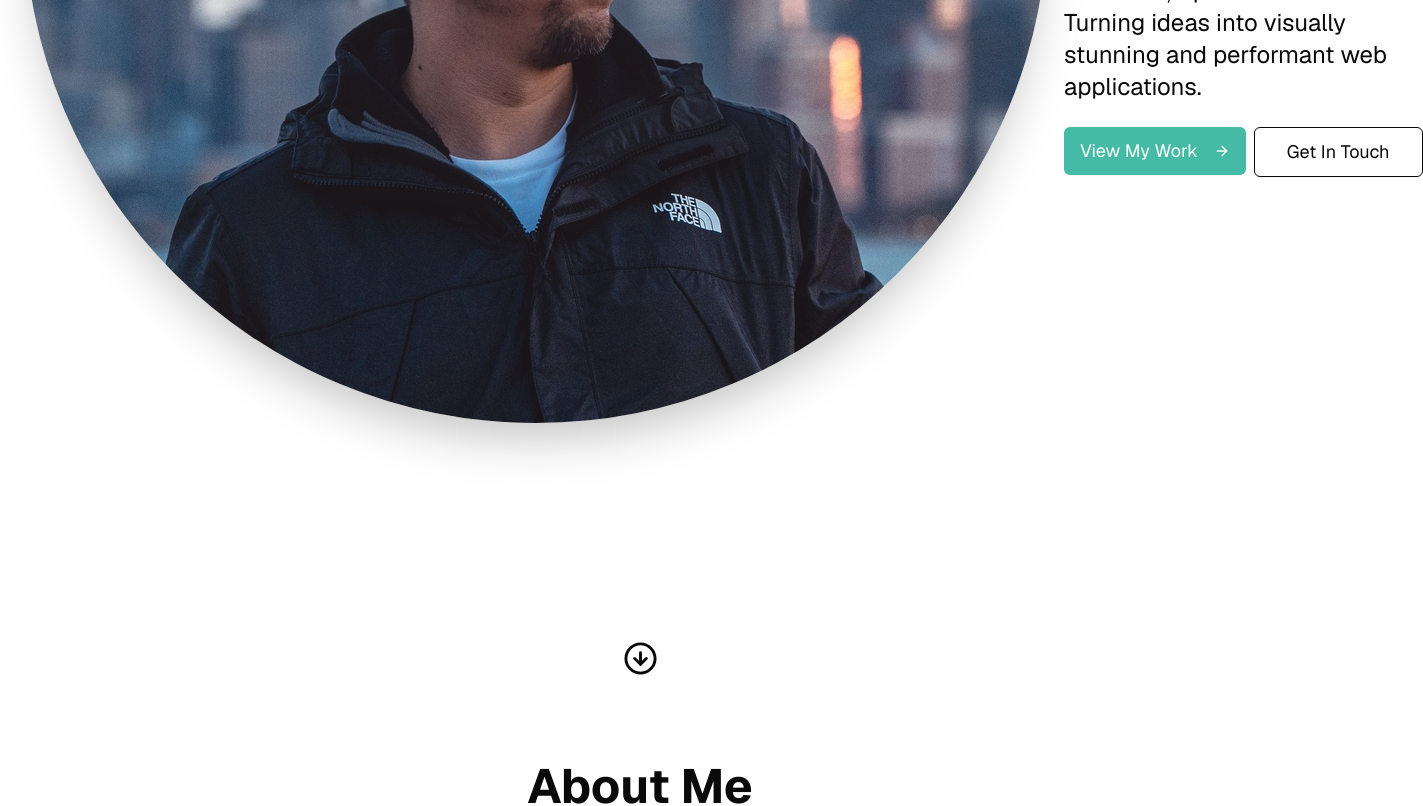
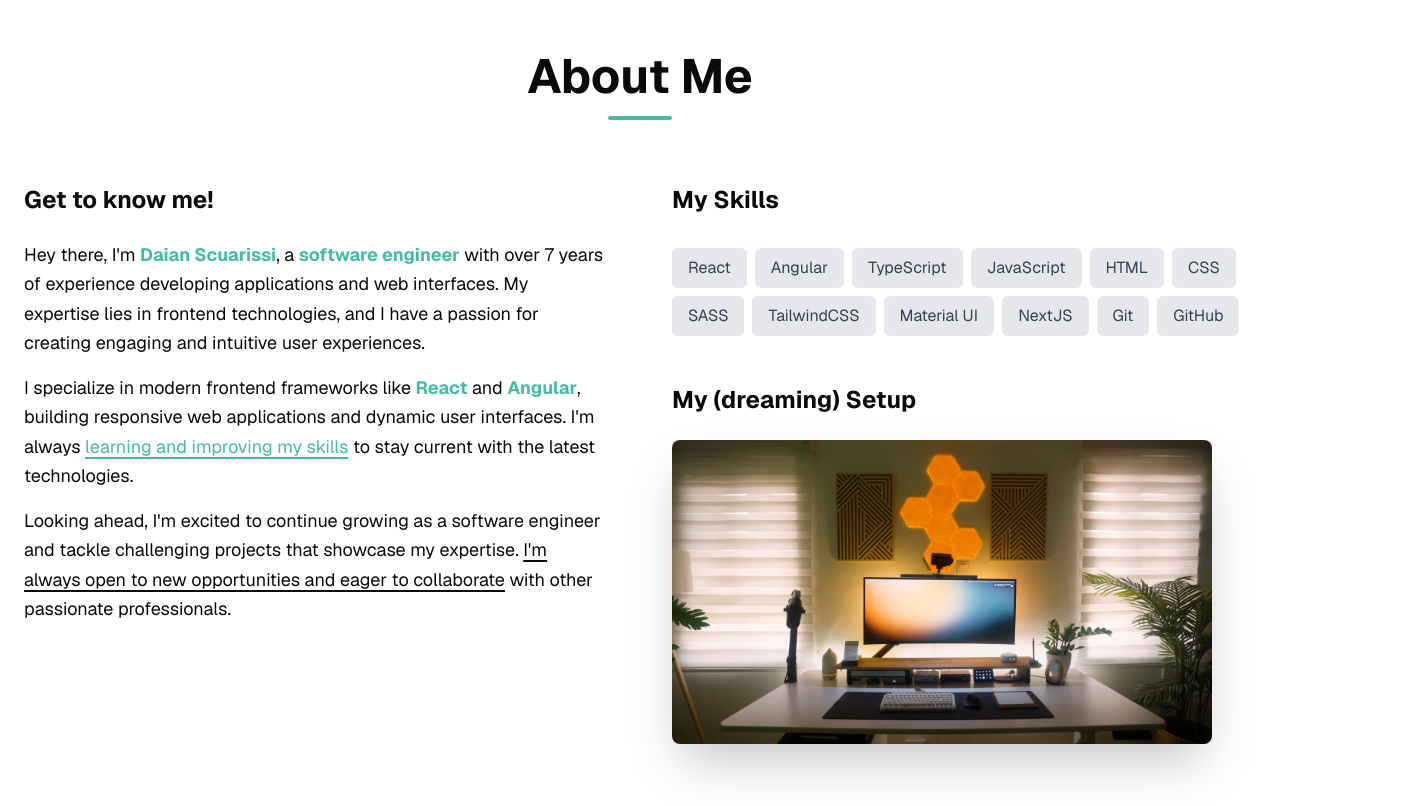
Before and after one commit to SDaian/ds-theme-portfolio, a Next.js app: page / in a window 1280 px wide. Shown: the part 900-1706 px from the top of the page, 1423 px wide, since content can reach past the window. Built offline with nearby package versions, Linux system fonts and the light colour scheme.

Commit message:
fix: stop the home page shifting on load and make its links crawlable

```diff
--- a/src/components/AboutSection.tsx
+++ b/src/components/AboutSection.tsx
@@ -23,14 +23,13 @@ const skills: Skill[] = [
 const ProfileImage = () => (
   <div className='flex flex-col items-center md:items-start'>
     <h3 className='mb-6 text-center text-2xl font-bold md:text-left'>My (dreaming) Setup</h3>
+    {/* width/height set the aspect ratio; h-auto lets it shrink on phones without shifting. */}
     <Image
-      priority
       alt='Daian Scuarissi setup image'
-      className='rounded-lg shadow-2xl transition-transform duration-300 hover:scale-105'
-      height={300}
+      className='h-auto w-full max-w-[540px] rounded-lg shadow-2xl transition-transform duration-300 hover:scale-105'
+      height={304}
       src='/setup-image.png'
-      style={{ width: 'auto', height: 'auto' }}
-      width={420}
+      width={540}
     />
   </div>
 );
--- a/src/components/HeroSection.tsx
+++ b/src/components/HeroSection.tsx
@@ -10,14 +10,14 @@ const HeroSection = () => {
     <section aria-label='home' id='home'>
       <div className='mt-[85px] flex flex-col items-center justify-around py-16 sm:py-32 md:min-h-[85vh] md:space-x-4 md:py-52 md:text-left lg:flex-row'>
         {/* <div className='md:w-1/2 md:mt-2'> */}
+        {/* Fixed box so the page doesn't shift when it loads; it's also the LCP element. */}
         <Image
-          priority
+          preload
           alt='Daian Scuarissi image'
-          className='rounded-full shadow-2xl'
-          height={300}
+          className='h-80 w-80 rounded-full object-cover shadow-2xl'
+          height={320}
           src='/hero-image-2.jpg'
-          style={{ width: 'auto', height: 'auto' }}
-          width={300}
+          width={320}
         />
         {/* </div> */}
         {/* <div className='md:mt-2 md:w-3/5'> */}
@@ -32,25 +32,29 @@ const HeroSection = () => {
             Turning ideas into visually stunning and performant web applications.
           </p>
           <div className='flex justify-between gap-2 md:justify-start'>
-            <Link to='experience'>
+            {/* asChild renders the button styles onto the link itself: one real,
+                crawlable <a>, not a <button> nested inside an href-less <a>. */}
             <Button
+              asChild
               className='bg-brand hover:bg-brand/80 flex-1 cursor-pointer px-8 py-6 text-lg md:flex-initial'
               size='lg'
             >
+              <Link href='#experience' to='experience'>
                 View My Work
                 <ArrowRight className='ml-2 h-4 w-4' />
+              </Link>
             </Button>
-            </Link>
 
-            <Link to='contact'>
             <Button
+              asChild
               className='flex-1 cursor-pointer bg-transparent px-8 py-6 text-lg md:flex-initial'
               size='lg'
               variant='outline'
             >
+              <Link href='#contact' to='contact'>
                 Get In Touch
+              </Link>
             </Button>
-            </Link>
             {/* <Link
               to='experience'
               className='text-neutral-100 font-semibold px-6 py-3 bg-brand rounded-sm shadow-sm hover:bg-teal-700 cursor-pointer'
@@ -88,8 +92,8 @@ const HeroSection = () => {
         </div>
       </div>
       <div className='hidden flex-row justify-center md:flex'>
-        <Link activeClass='active' to='about'>
-          <CircleArrowDown className='animate-bounce' size={35} />
+        <Link activeClass='active' aria-label='Scroll to About' href='#about' to='about'>
+          <CircleArrowDown aria-hidden='true' className='animate-bounce' size={35} />
         </Link>
       </div>
     </section>
--- a/src/components/Navbar/Components/Logo.tsx
+++ b/src/components/Navbar/Components/Logo.tsx
@@ -45,7 +45,7 @@ export const Logo = ({
   return (
     <div className='flex grow items-center justify-between py-2 md:block'>
       {isHomePage ? (
-        <Link smooth className='cursor-pointer' duration={500} offset={-100} to='home'>
+        <Link smooth className='cursor-pointer' duration={500} href='#home' offset={-100} to='home'>
           {logoContent}
         </Link>
       ) : (
--- a/src/components/Navbar/Components/NavItems.tsx
+++ b/src/components/Navbar/Components/NavItems.tsx
@@ -62,6 +62,9 @@ export const NavItems = ({ navbar, setNavbar }: NavItemsProps) => {
                   smooth
                   className={`navbarButton ${isActive ? 'navbarButton--active' : ''}`}
                   duration={500}
+                  // A real href keeps the link crawlable; react-scroll still
+                  // prevents the jump and scrolls smoothly on click.
+                  href={`#${item.page}`}
                   offset={-100}
                   to={item.page}
                   onClick={() => setNavbar(!navbar)}
```
Lines whose indentation alone changed are shown as unchanged.
